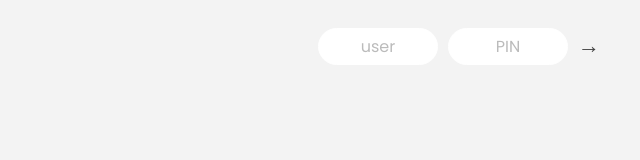
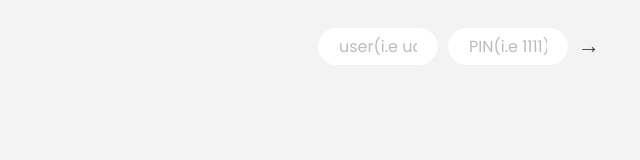
Before and after one commit to ahmadubaid061/Bankist-App_Project, a plain HTML site: page index.html in a window 1280 px wide. Shown: the full height of the page, 640-1280 px from the left. Drawn offline with Linux system fonts and the light colour scheme.

Commit message:
Update index.html

```diff
--- a/index.html
+++ b/index.html
@@ -22,13 +22,13 @@
       <form class="login">
         <input
           type="text"
-          placeholder="user"
+          placeholder="user(i.e ua)"
           class="login__input login__input--user"
         />
         <!-- In practice, use type="password" -->
         <input
           type="text"
-          placeholder="PIN"
+          placeholder="PIN(i.e 1111)"
           maxlength="4"
           class="login__input login__input--pin"
         />
```
